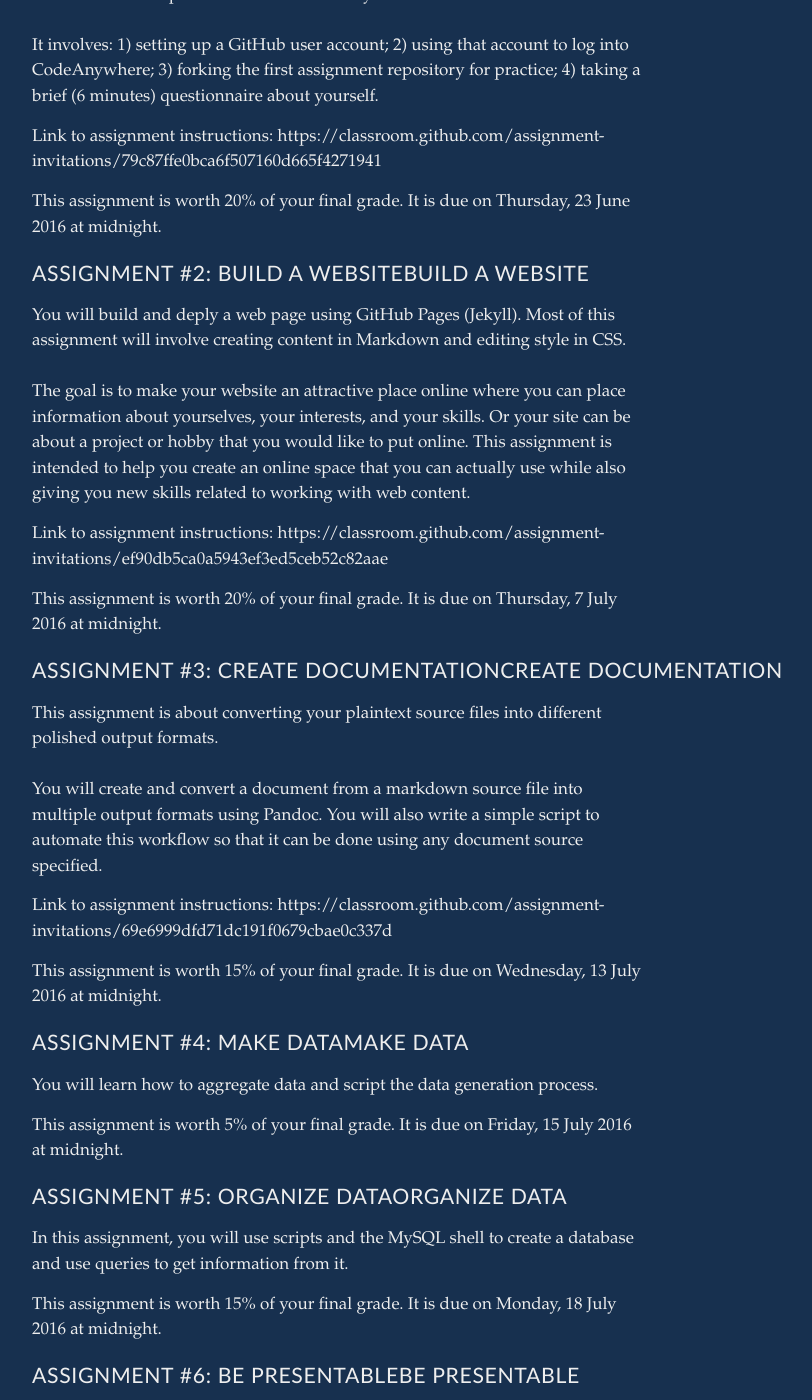
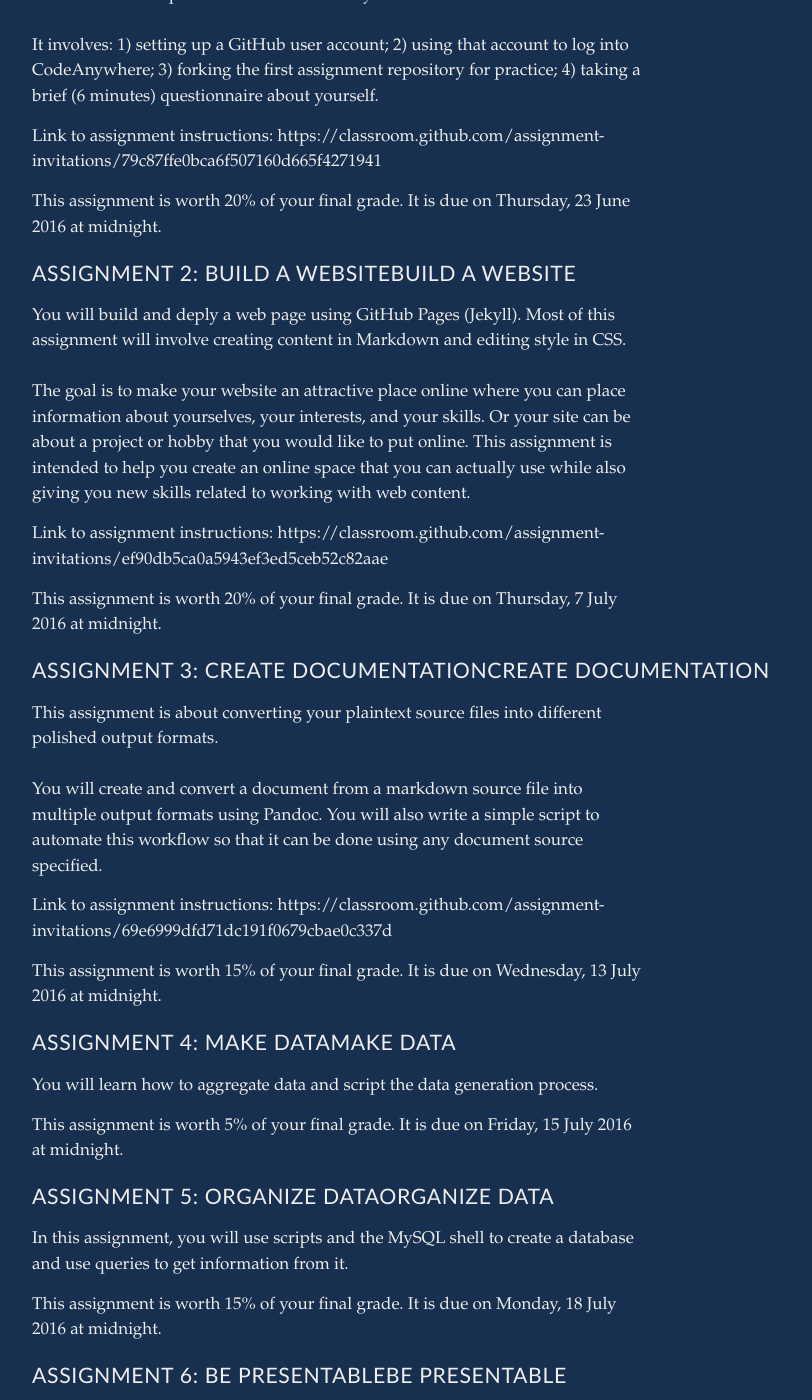
Before and after one commit to tylerpcarter/inls161, a Jekyll site: the page built from assignments/index.md, in a window 1280 px wide and 1400 px high, scrolled down 512 px. Shown: the whole window, without its empty margins (48-860 px from the left). Built offline with Jekyll 4.4.1, drawn with Linux system fonts in a browser that asks for light colours; Markdown is read by kramdown in place of the engine named in the settings; some of the changed text lies outside the part shown.

Commit message:
try to fix assignments

```diff
--- a/_includes/assignments.html
+++ b/_includes/assignments.html
@@ -1,7 +1,7 @@
 {% for assignment in site.data.assignments %}
 {% assign assignment = assignment[1] %}
 
-<h1>{% if assignment.number %}Assignment&nbsp;#{{ assignment.number }}:&nbsp;{% endif %}{{ assignment.title }}{{ assignment.title }}</h1>
+<h1>{% if assignment.number %}Assignment&nbsp;{{ assignment.number }}:&nbsp;{% endif %}{{ assignment.title }}{{ assignment.title }}</h1>
 
 {% if assignment.description %}
   <p>
@@ -9,7 +9,9 @@
   </p>
 {% endif %}
 {% if assignment.link %}
-  Link to assignment instructions: {{ assignment.link }}
+  <p>
+
+</p>Link to assignment instructions: {{ assignment.link }}
 {% endif %}
 {% if assignment.percent %}
   <p>
```
